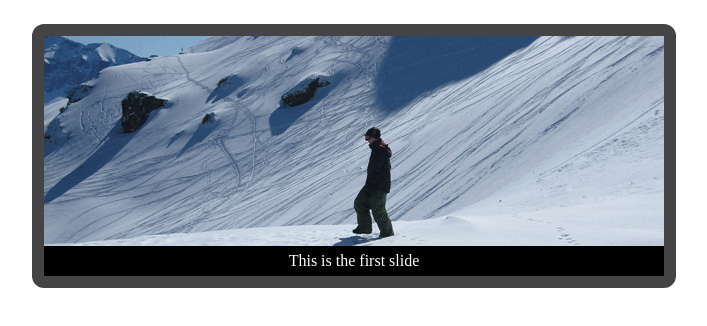
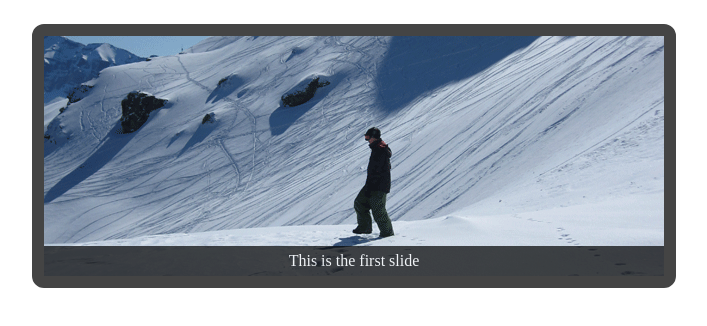
Before and after one commit to andygott/Really-Simple-Slideshow, a plain HTML site: page simpledemo.html in a window 1280 px wide. Shown: the whole page, without its empty margins (286-993 px from the left). Drawn offline with nearby package versions, Linux system fonts and the light colour scheme.

Commit message:
Reverted slide caption display bug.

```diff
--- a/css/style.css
+++ b/css/style.css
@@ -26,7 +26,7 @@
 }
 
 .rs-slideshow .slide-container img {
-	position: absolute;
+	position: relative;
 }
 
 .rs-slideshow .slide-container .slide-caption {
@@ -39,7 +39,6 @@
 	position: absolute;
 	text-align: center;
 	right: 0;
-	/*width: 100%;*/
 	filter: alpha(opacity=70); /* internet explorer */
 	-khtml-opacity: 0.7;      /* khtml, old safari */
 	-moz-opacity: 0.7;       /* mozilla, netscape */
@@ -54,7 +53,6 @@
 .rs-slideshow .slide-container .slide-caption,
 .rs-slideshow .slide-container a {
 	filter: inherit;
-	opacity: inherit;
 }
 
 
```
